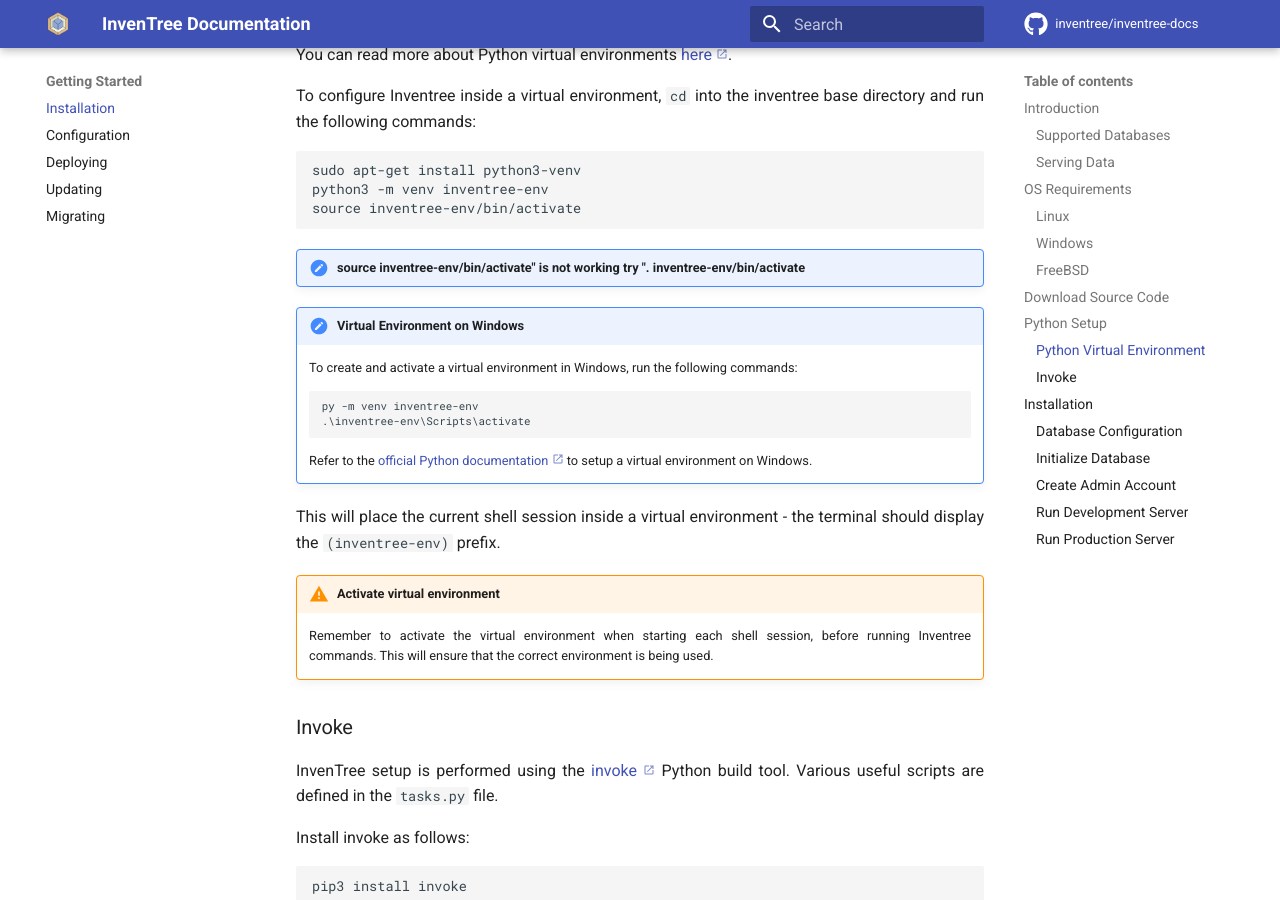
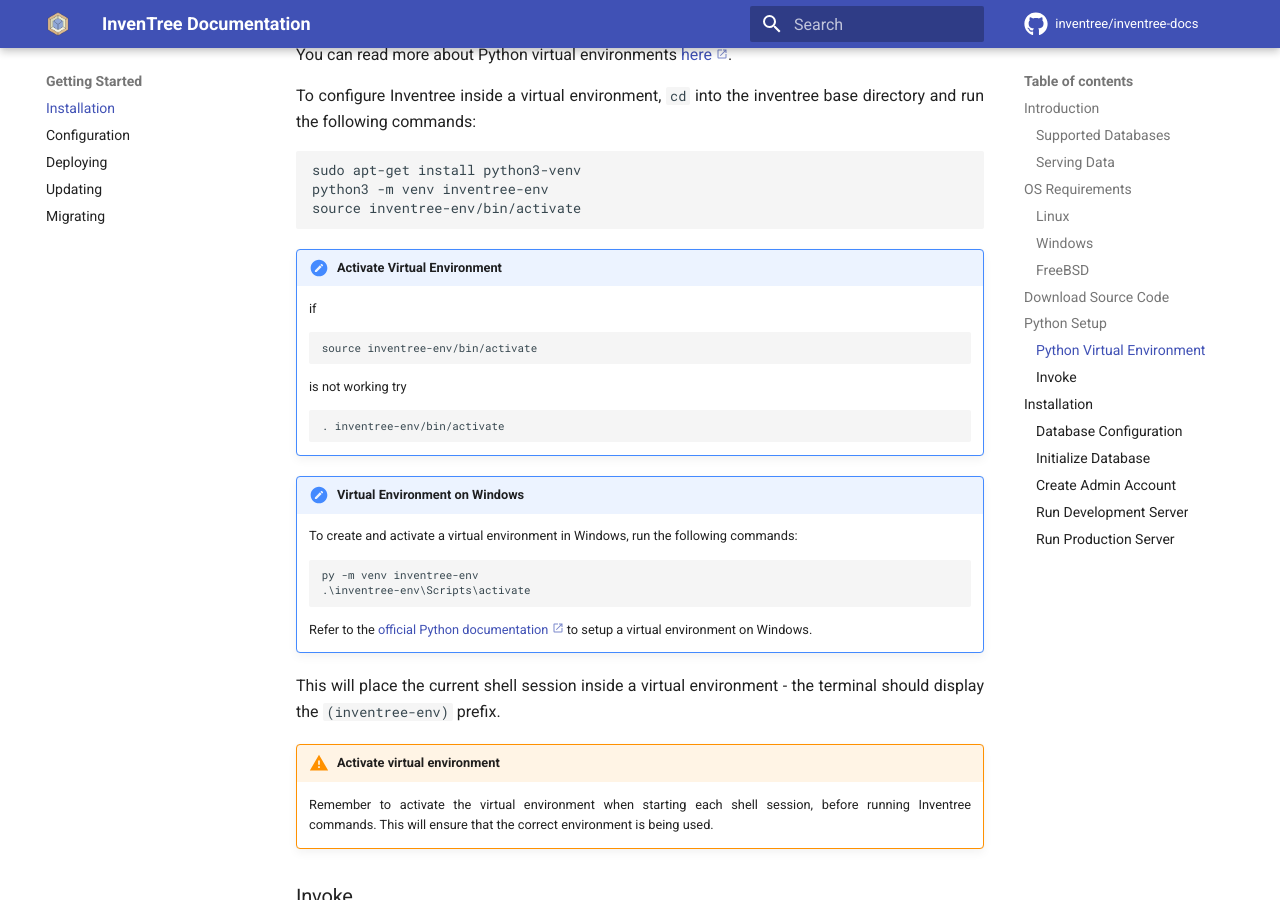
Before and after one commit to inventree/inventree-docs, an MkDocs documentation site: the page built from docs/start/install.md, in a window 1280 px wide and 900 px high, scrolled down 2901 px. Built offline with MkDocs 1.6.1 and Material for MkDocs 9.7.7, drawn with Linux system fonts in a browser that asks for light colours; a script that is not in the unit is left out; comment, search, counter and statistics services are not loaded.

Commit message:
Fix Env activation option note
Added the syntax for a readthedocs note

````diff
--- a/docs/start/install.md
+++ b/docs/start/install.md
@@ -105,7 +105,15 @@
 source inventree-env/bin/activate
 ```
 
-!!! If "source inventree-env/bin/activate" is not working try ". inventree-env/bin/activate"
+!!! note "Activate Virtual Environment"
+	if
+	```
+	source inventree-env/bin/activate
+	```
+	is not working try
+	```
+	. inventree-env/bin/activate
+	```
 
 !!! note "Virtual Environment on Windows"
 	To create and activate a virtual environment in Windows, run the following commands:
````
